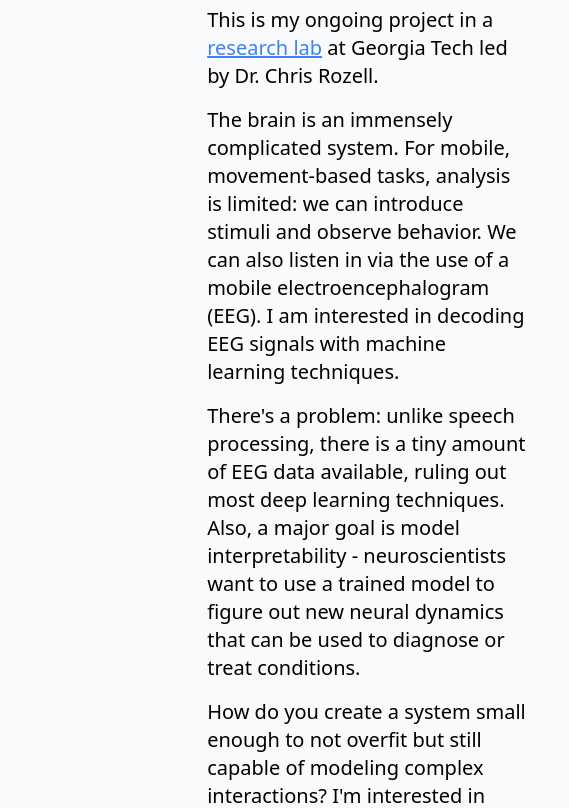
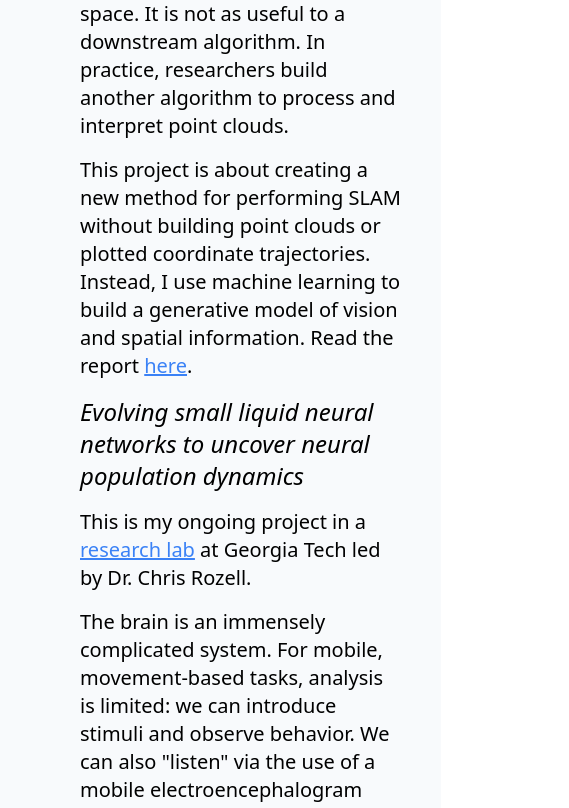
Before and after one commit to ccaven/portfolio-winter-2024, a SvelteKit app: page / in a window 390 px wide. Shown: the part 1986-2794 px from the top of the page, 569 px wide, since content can reach past the window. Built offline with nearby package versions, Linux system fonts and the light colour scheme.

Commit message:
fix typo and add responsive layout

```diff
--- a/src/routes/+page.svelte
+++ b/src/routes/+page.svelte
@@ -1,7 +1,7 @@
 <div class="absolute min-w-full min-h-full m-0 p-0 bg-slate-50">
-    <div class="grid grid-cols-main p-10 max-w-screen-xl m-auto">
+    <div class="md:grid grid-cols-main p-10 max-w-screen-xl m-auto">
         <!-- Left panel -->
-        <div class="pr-5">
+        <div class="p-5">
             <img
                 src="chace in front of tennis courts.jpg"
                 class="w-full mb-5 overflow-clip"
@@ -117,7 +117,7 @@
                 </p>
                 <p class="text-xl py-2">
                     The brain is an immensely complicated system. For mobile, movement-based tasks, analysis is limited: we can introduce stimuli and observe behavior.
-                    We can also listen in via the use of a mobile electroencephalogram (EEG). I am interested in decoding EEG signals with
+                    We can also "listen" via the use of a mobile electroencephalogram (EEG). I am interested in decoding EEG signals with
                     machine learning techniques.
                 </p>
                 <p class="text-xl py-2">
```
